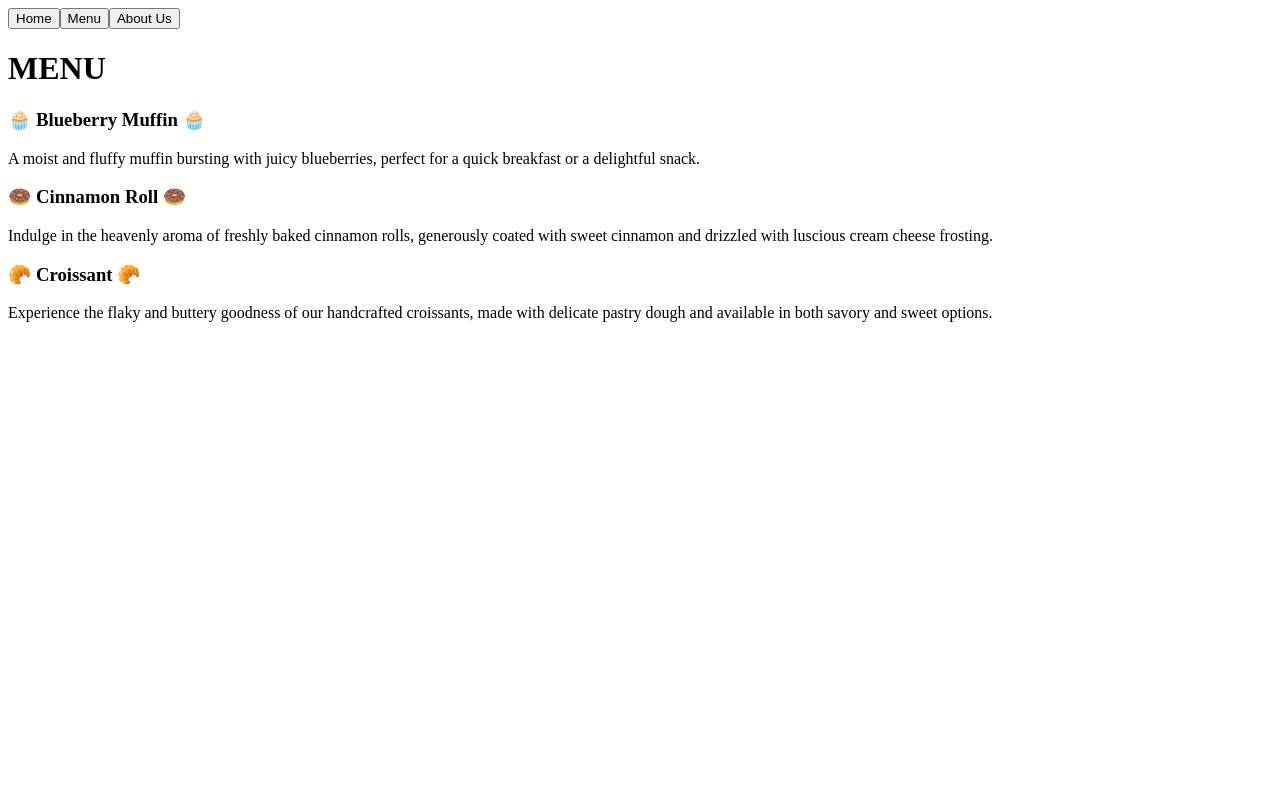
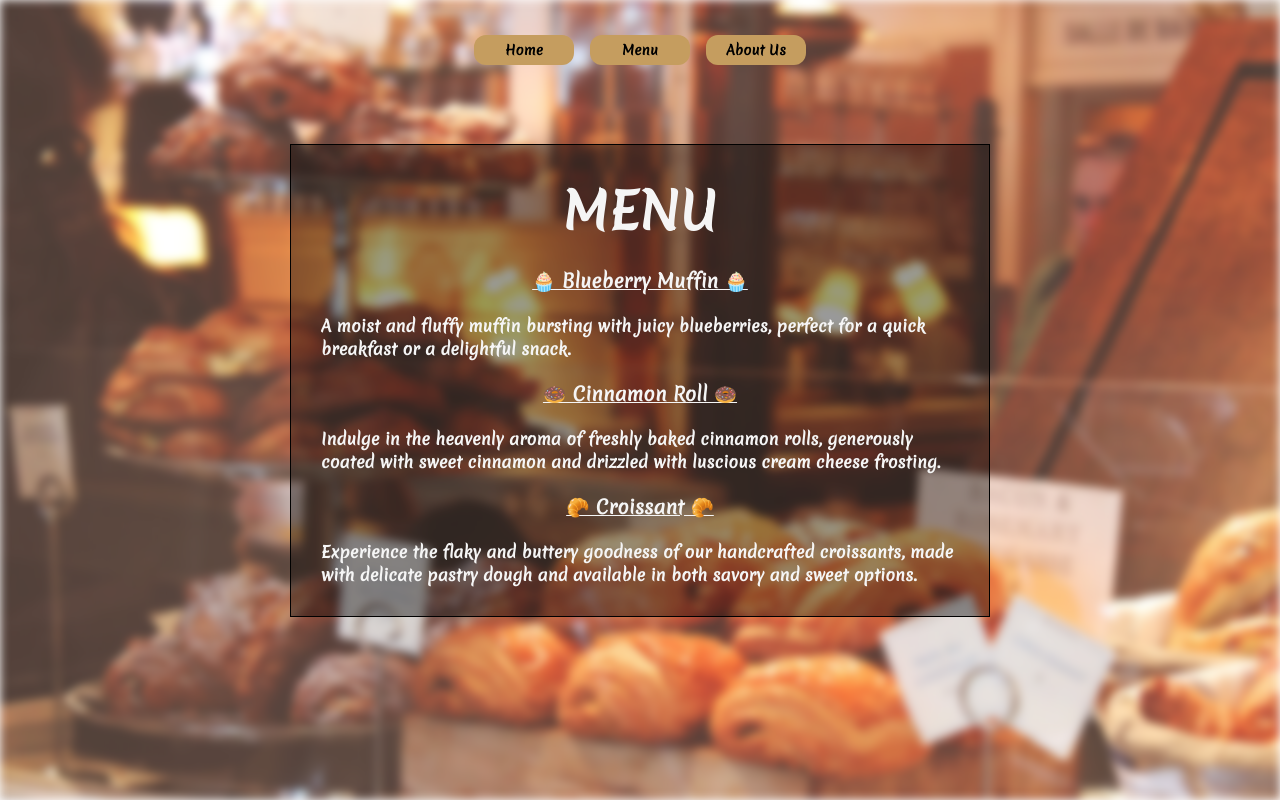
Before and after one commit to lfomar1/Restaurant-page, a website built with webpack: page dist/index.html in a window 1280 px wide. Both pictures are taken after a click on the button "MENU". Built offline with nearby package versions, Linux system fonts and the light colour scheme; a web font is replaced by a local one.

Commit message:
final estatus

```diff
--- a/dist/index.html
+++ b/dist/index.html
@@ -3,7 +3,7 @@
   <head>
     <meta charset="UTF-8" />
     <meta name="viewport" content="width=device-width, initial-scale=1.0" />
-    <link rel="stylesheet" href="./style.css">
+    <link rel="stylesheet" href="style.css">
     <title>Bakery</title>
   </head>
   <body>
--- /dev/null
+++ b/dist/style.css
@@ -0,0 +1,145 @@
+@import url("https://fonts.googleapis.com/css2?family=Merienda&family=Open+Sans:wght@400;700&family=Shantell+Sans&family=Varela+Round&display=swap");
+* {
+  margin: 0;
+  padding: 0;
+  box-sizing: border-box;
+}
+body {
+  margin: 0;
+  height: 100vh;
+  overflow: hidden;
+  perspective: 1px;
+  font-family: "Merienda", cursive;
+  font-weight: bold;
+  color: whitesmoke;
+}
+
+body::before {
+  content: "";
+  position: fixed;
+  top: 0;
+  right: 0;
+  height: 100%;
+  width: 100%;
+  z-index: -1;
+  background-image: url("./imgs/background-img.jpg");
+  background-size: cover;
+  filter: blur(5px);
+}
+
+body::after {
+  content: "";
+  position: fixed;
+  top: 0;
+  left: 0;
+  bottom: 0;
+  top: 0;
+  width: 100%;
+  height: 100%;
+  background: transparent;
+  pointer-events: none;
+  transform: translateZ(-1px) scale(1);
+}
+
+nav {
+  display: flex;
+  justify-content: center;
+  align-items: center;
+  gap: 1rem;
+  height: 100px;
+}
+
+nav button {
+  width: 100px;
+  border: none;
+  background-color: #c59d5f;
+  padding: 5px 10px;
+  border-radius: 12px;
+  font-weight: bolder;
+  font-family: "Merienda", cursive;
+  cursor: pointer;
+}
+nav > button:hover {
+  text-decoration: underline;
+  text-decoration-thickness: 2px;
+}
+
+.content {
+  display: flex;
+  justify-content: center;
+  align-items: center;
+  height: 70%;
+}
+h1 {
+  display: flex;
+  justify-content: center;
+  font-size: 50px;
+}
+.home-tab {
+  background-color: rgb(0, 0, 0);
+  background-color: rgba(0, 0, 0, 0.4);
+  border: 1px solid black;
+  border-radius: 12px;
+  padding: 3rem;
+  position: absolute;
+  display: flex;
+  flex-direction: column;
+  gap: 1rem;
+  top: 50%;
+  left: 50%;
+  transform: translate(-50%, -50%);
+}
+.menu-tab {
+  margin: 10px auto;
+  width: 100px;
+  border: none;
+  border-radius: 12px;
+  cursor: pointer;
+  padding: 5px 10px;
+  font-weight: bolder;
+  font-size: 1.1rem;
+  font-family: "Merienda", cursive;
+  background-color: #c59d5f;
+}
+.menu-tab:hover {
+  text-decoration: underline;
+  text-decoration-thickness: 3px;
+}
+.menu-ident {
+  background-color: rgb(0, 0, 0);
+  background-color: rgba(0, 0, 0, 0.4);
+  display: flex;
+  flex-direction: column;
+  width: 700px;
+  border: 1px solid black;
+  padding: 30px;
+  gap: 20px;
+}
+.menu-ident > * {
+  display: flex;
+  justify-content: center;
+  align-items: center;
+}
+h3 {
+  text-decoration: underline;
+}
+.about-us-element {
+  display: flex;
+  flex-direction: column;
+  justify-content: center;
+  align-items: center;
+  width: 700px;
+  background-color: rgb(0, 0, 0);
+  background-color: rgba(0, 0, 0, 0.4);
+  padding: 20px;
+  border: 1px solid black;
+  gap: 20px;
+}
+.about-us-title {
+  text-decoration: underline;
+  text-underline-offset: 5px;
+}
+.about-us-description {
+  text-align: center;
+  font-size: 1.2rem;
+}
```
Also changed, not shown: dist/imgs/background-img.jpg (added), 1 other file.
